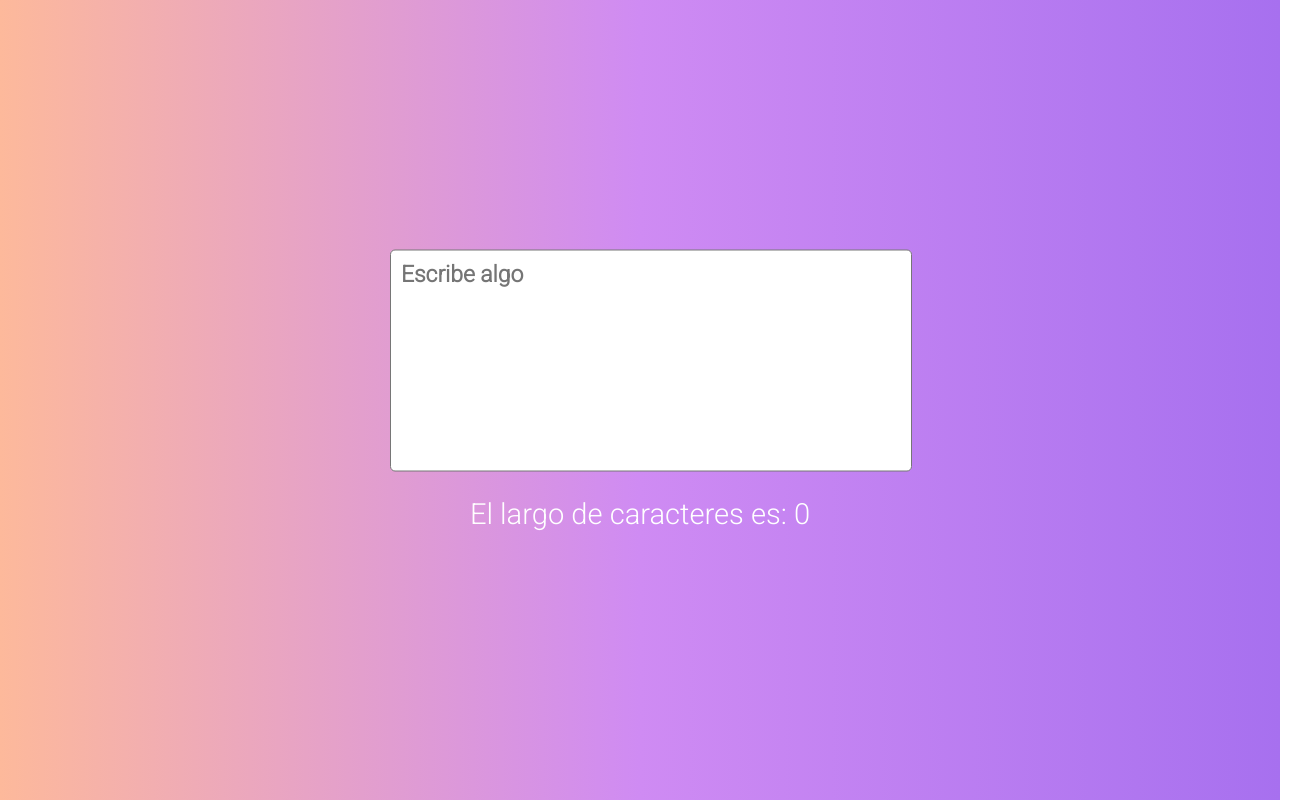
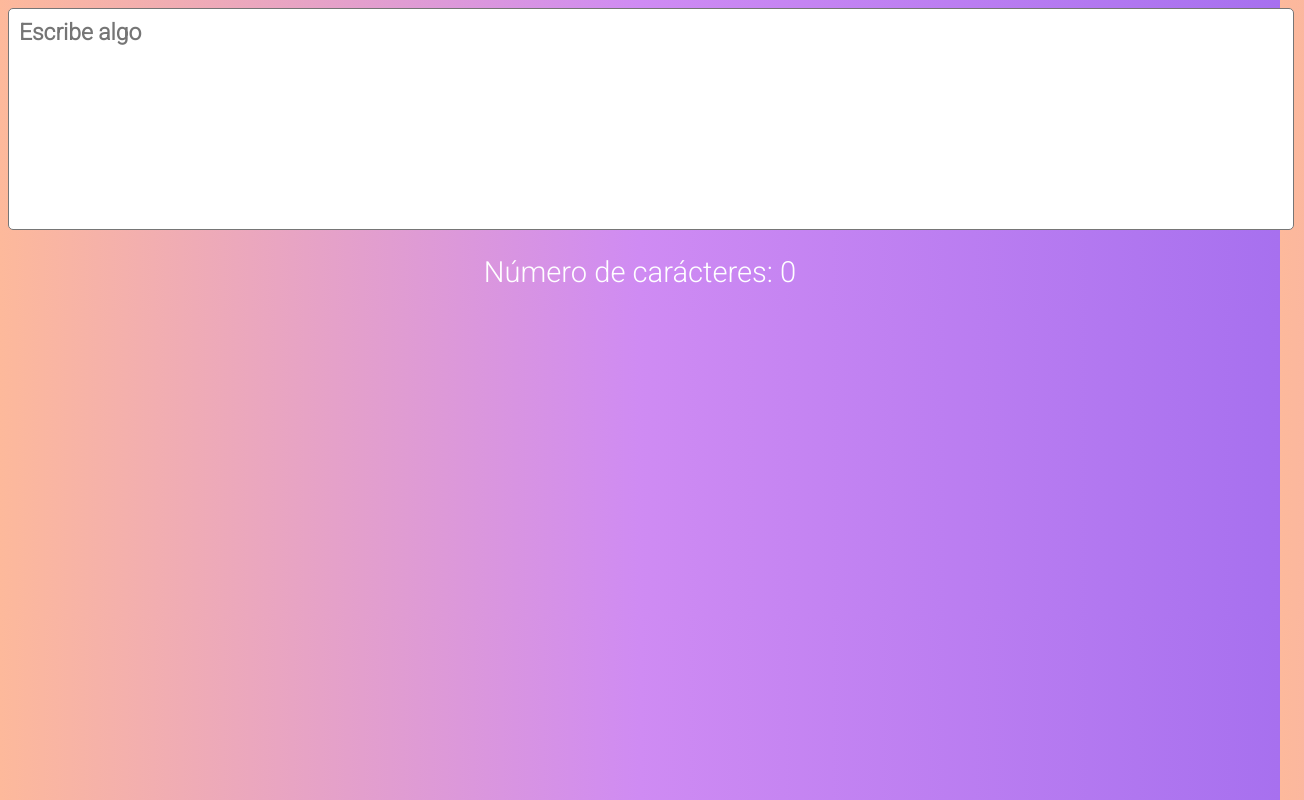
Before and after one commit to hernandoabella/contador-de-caracteres, a plain HTML site: page index.html in a window 1280 px wide. Shown: the whole page, 1304 px wide, since content can reach past the window. Drawn offline with Linux system fonts and the light colour scheme.

Commit message:
Update index.html

```diff
--- a/index.html
+++ b/index.html
@@ -7,9 +7,9 @@
     <link rel="stylesheet" href="./style.css">
 </head>
 <body>
-    <div class="contenedor">
+    <div class="container">
         <textarea type="text" id="cadena" placeholder="Escribe algo"></textarea>
-        <div id="salida">El largo de caracteres es: 0</div>
+        <div id="salida">Número de carácteres: 0</div>
     </div>
 
 <script src="./script.js"></script>
```
